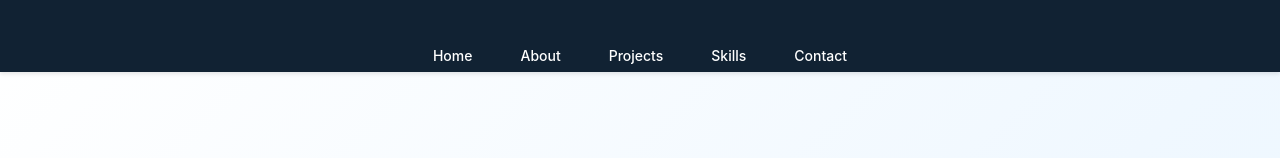
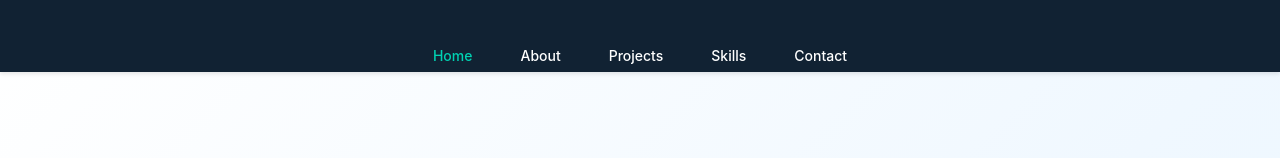
Before and after one commit to mrrobot1795/my-portfolio, a Next.js app: page / in a window 1280 px wide. Shown: the top 158 px of the page. Built offline with nearby package versions, Linux system fonts and the light colour scheme.

Commit message:
improved buttons

```diff
--- a/components/Header.tsx
+++ b/components/Header.tsx
@@ -2,20 +2,11 @@
 
 import { AppBar, Toolbar, Box, Button, Container } from "@mui/material";
 import { useTheme } from "@mui/material/styles";
-import Link from "next/link";
 import { usePathname } from "next/navigation";
 
 export default function Header() {
   const pathname = usePathname();
   const theme = useTheme();
-
-  const navItems = [
-    { path: "/", label: "Home" },
-    { path: "/about", label: "About" },
-    { path: "/projects", label: "Projects" },
-    { path: "/skills", label: "Skills" },
-    { path: "/contact", label: "Contact" },
-  ];
 
   return (
     <AppBar position="fixed" elevation={0} sx={{ backgroundColor: theme.palette.background.header, color: theme.palette.text.header }}>
@@ -34,41 +25,26 @@ export default function Header() {
           }}
         >
           <Box sx={{ display: "flex", gap: theme.spacing(2) }}>
-            {navItems.map((item) => (
-              <Link key={item.path} href={item.path} style={{ textDecoration: "none" }}>
+            {[
+              { href: '/', label: 'Home' },
+              { href: '/about', label: 'About' },
+              { href: '/projects', label: 'Projects' },
+              { href: "/skills", label: "Skills" },
+              { href: '/contact', label: 'Contact' },
+            ].map((link) => (
               <Button
+                key={link.href}
+                href={link.href}
+                className={pathname === link.href ? 'active' : ''}
                 sx={{
-                    color: pathname === item.path ? theme.palette.primary.main : theme.palette.text.header, // Use header text color instead of primary
-                    position: "relative",
-                    padding: theme.spacing(1, 2),
-                    "&::after": {
-                      content: '""',
-                      position: "absolute",
-                      bottom: 0,
-                      left: pathname === item.path ? "0" : "50%",
-                      width: pathname === item.path ? "100%" : "0",
-                      height: "2px",
-                      bgcolor: theme.palette.primary.main,
-                      transition: theme.transitions.create(["width", "left"], {
-                        duration: theme.transitions.duration.shorter,
-                      }),
-                    },
-                    "&:hover": {
-                      color: theme.palette.primary.main,
-                      backgroundColor: "transparent",
-                      "&::after": {
-                        width: "100%",
-                        left: 0,
-                      },
-                    },
-                    "&:active": {
-                      transform: "scale(0.95)",
+                  color: 'text.header',
+                  '&.active': {
+                    color: 'primary.main',
                   },
                 }}
               >
-                  {item.label}
+                {link.label}
               </Button>
-              </Link>
             ))}
           </Box>
         </Toolbar>
--- a/styles/theme.ts
+++ b/styles/theme.ts
@@ -255,13 +255,38 @@ const theme = createTheme({
           display: 'flex',
           justifyContent: 'center', // Center the content horizontally
           alignItems: 'center', // Center the content vertically
+          '@media (max-width: 600px)': {
+            padding: '0 12px',
+            '& .MuiButton-root': {
+              padding: '0 8px',
+              minWidth: 'auto',
+              fontSize: '0.875rem',
+            },
+          },
           '& .MuiButton-root': {
-            height: '70px', // Slightly shorter than toolbar to contain the line
+            height: '72px',
             padding: '0 16px',
             position: 'relative',
-            overflow: 'visible', // Allow the selection line to be visible
+            color: 'text.header',
+            '&.active': {
+              color: 'theme.palette.primary.main',
+              '&::after': {
+                transform: 'scaleX(1)',
+              },
+            },
             '&::after': {
-              bottom: '2px', // Move the line up slightly
+              content: '""',
+              position: 'absolute',
+              bottom: 0,
+              left: 0,
+              right: 0,
+              height: '3px',
+              backgroundColor: 'theme.palette.primary.main',
+              transform: 'scaleX(0)',
+              transition: 'transform 0.2s ease-in-out',
+            },
+            '&:hover::after': {
+              transform: 'scaleX(1)',
             },
           },
         },
```
Lines whose indentation alone changed are shown as unchanged.
